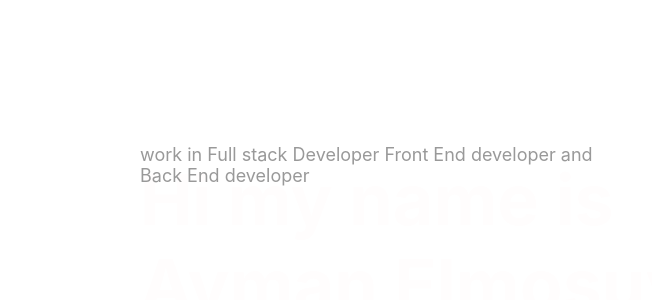
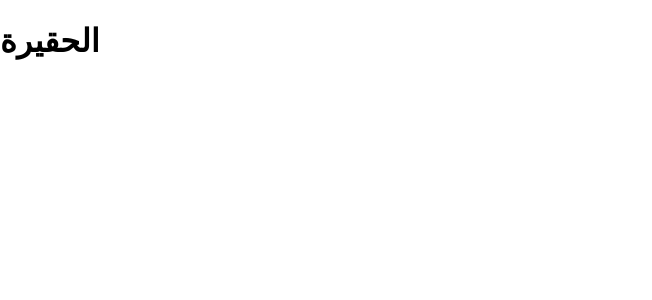
Before and after one commit to elmosuy/firstproject, a Next.js app: page / in a window 1280 px wide. Shown: the top 300 px of the page, without its empty margins (0-652 px from the left). Built offline with nearby package versions, Linux system fonts and the light colour scheme.

Commit message:
Update index.js

```diff
--- a/pages/index.js
+++ b/pages/index.js
@@ -5,18 +5,7 @@ import styles from '../styles/Home.module.css'
 export default function Home() {
   return (
        <div className="profile">
-      <div className="i-profile">
-        <div className="i-me">
-          <h1>Hi my name is Ayman Elmosuy , I'am Web Developer</h1>
-           <h1>الحقيرة</h1>
-
-
-          <p>
-            work in Full stack Developer Front End developer and Back End
-            developer
-          </p>
-        </div>
-      </div>
+        <h1>الحقيرة</h1>
 
 
     </div>
```
